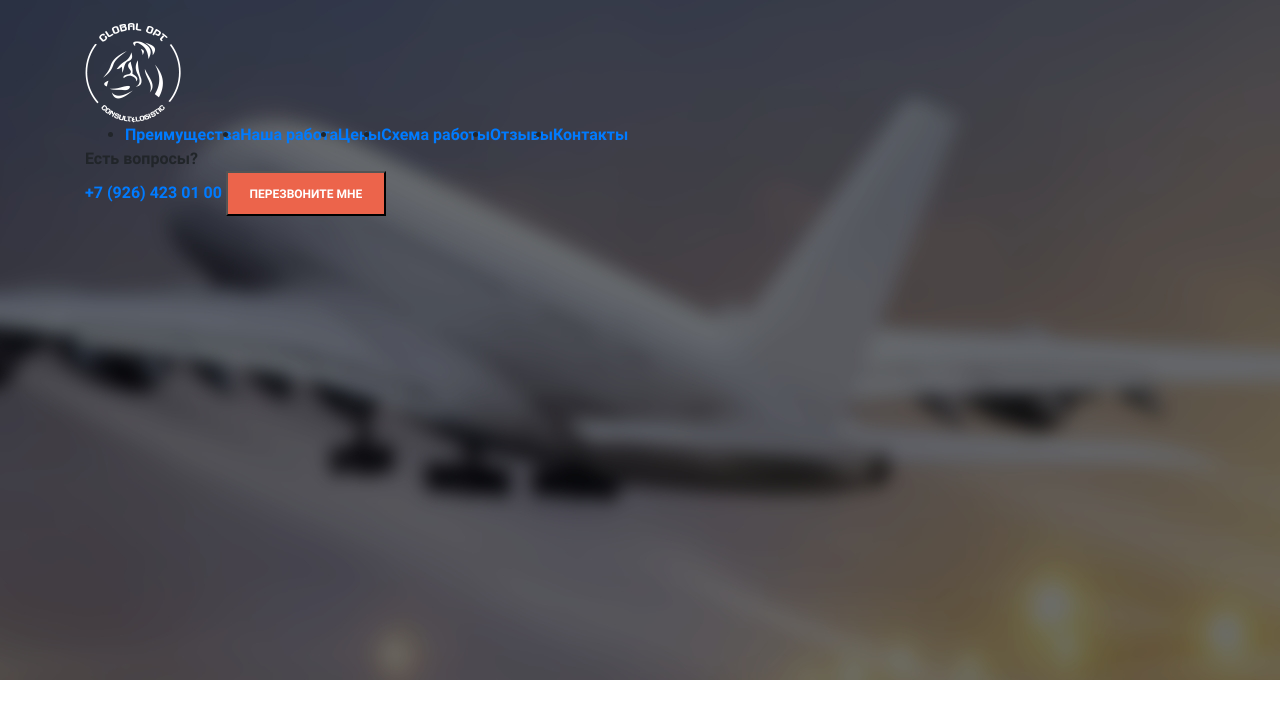
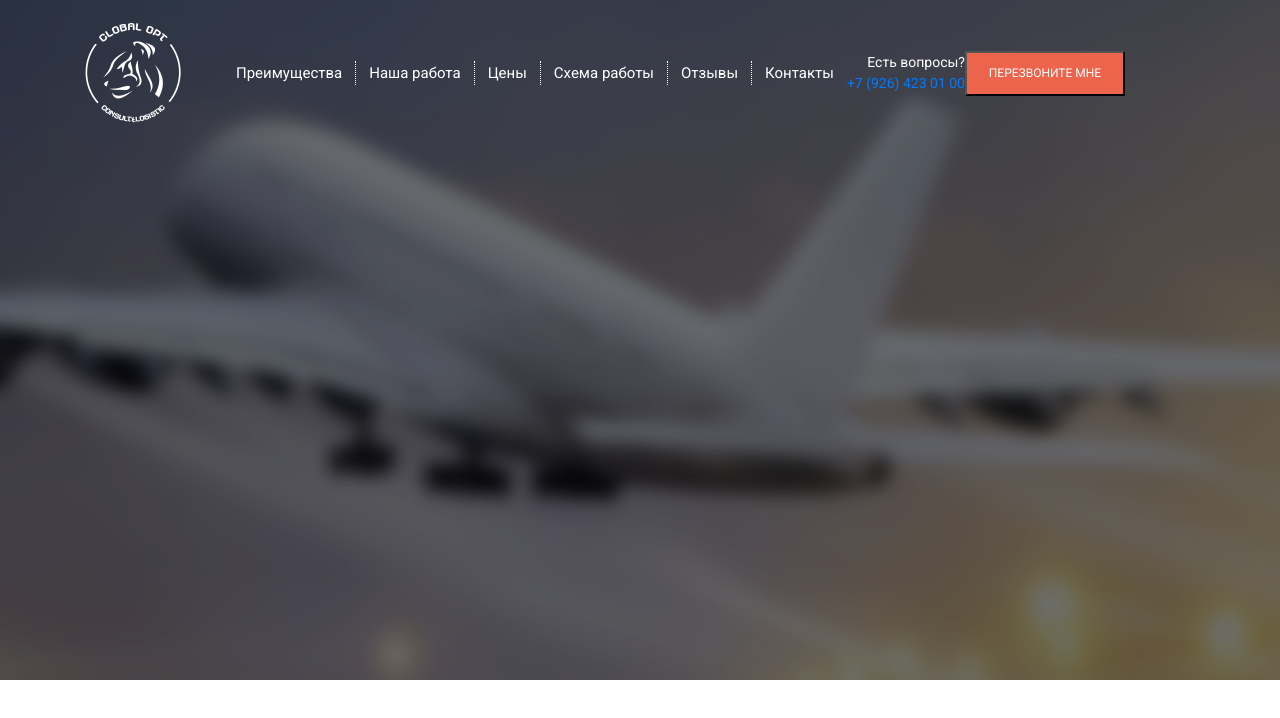
Before and after one commit to strahpas/glopt, a website: page src/index.html in a window 1280 px wide. Drawn offline with Linux system fonts and the light colour scheme.

Commit message:
itteration

```diff
--- a/src/index.html
+++ b/src/index.html
@@ -5,7 +5,7 @@
     <meta http-equiv="X-UA-Compatible" content="IE=edge">
     <meta name="viewport" content="width=device-width, initial-scale=1.0">
     <title>Global Opt</title>
-    <link rel="stylesheet" href="css/font.css">
+    <link href="https://fonts.googleapis.com/css?family=Roboto:300,400,700&amp;subset=cyrillic-ext" rel="stylesheet">
     <link rel="stylesheet" href="css/bootstrap.min.css">
     <link rel="stylesheet" href="css/bootstrap-reboot.min.css">
     <link rel="stylesheet" href="css/slick.css">
@@ -15,10 +15,10 @@
     <section class="promo">
         <div class="container">
             <header class="header">
+                <a href="#" class="header__logo">
+                    <img src="icons/logo.png" alt="logo" class="header__img">
+                </a>
                 <nav>
-                    <a href="#" class="header__logo">
-                        <img src="icons/logo.png" alt="logo" class="header__img">
-                    </a>
                     <ul class="header__menu">
                         <li class="header__item"><a href="#" class="header__link">Преимущества</a></li>
                         <li class="header__item"><a href="#" class="header__link">Наша работа</a></li>
@@ -27,12 +27,13 @@
                         <li class="header__item"><a href="#" class="header__link">Отзывы</a></li>
                         <li class="header__item"><a href="#" class="header__link">Контакты</a></li>
                     </ul>
-                    <div class="header__title">Есть вопросы?</div>
-                    <a href="tel:79264230100" class="header__tel">+7 (926) 423 01 00</a>
-                    <button class="button">Перезвоните мне</button>
 
                 </nav>
-
+                <div class="header__title">
+                    <div class="header__subtitle">Есть вопросы?</div>
+                    <a href="tel:79264230100" class="header__tel">+7 (926) 423 01 00</a>
+                </div>
+                <button class="button">Перезвоните мне</button>
             </header>
         </div>
     </section>
--- a/src/sass/blocks/_header.scss
+++ b/src/sass/blocks/_header.scss
@@ -1,16 +1,41 @@
 .header {
     display: flex;
-    justify-content: space-between;
+    justify-content: flex-start;
     align-items: center;
     &__logo {
-        width: 96px;
-        height: 100px;
+        margin-right: 42px;
     }
     &__menu {
+        padding: 60px 50px 58px 42px;
         display: flex;
         justify-content: space-between;
         align-items: center;
         margin: 0;
+        padding: 0;
+        list-style-type: none;
+        li {
+            margin-left: 13px;
+        }
     }
-
+    &__link {
+        color: #ffffff;
+        font-size: 15px;
+        font-weight: 400;
+        text-align: left;
+        &:hover {
+            color: $main-color;
+        }
+    }
+    &__item {
+        border-right: 1px dotted white;
+        padding-right: 13px;
+        &:last-child {
+            border-right: none;
+        }
+    }
+    &__title {
+        color: #ffffff;
+        font-size: 14px;
+        text-align: right;
+    }
 }
```
Also changed, not shown: src/css/style.min.css.
